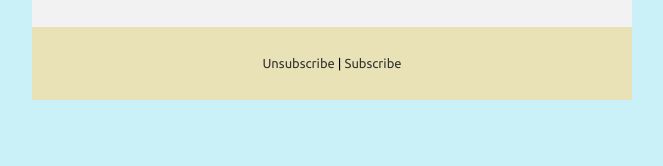
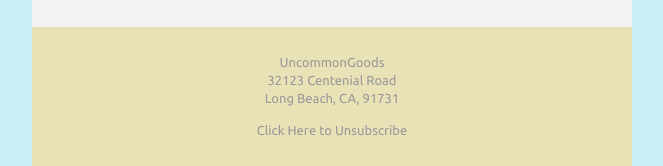
Before and after one commit to Cyse1/UncommonGoods, a plain HTML site: page index.html in a window 1280 px wide. Shown: the part 3582-3748 px from the top of the page, without its empty margins (308-971 px from the left). Before the commit the page ends 3682 px from the top, so only its background shows below. Drawn offline with Linux system fonts and the light colour scheme.

Commit message:
added address for CANSPAM compliance

```diff
--- a/index.html
+++ b/index.html
@@ -576,10 +576,22 @@
                   width="100%">
                   <tbody>
                     <tr>
-                      <td align="center" style="font-size:0;padding:10px 25px;word-break:break-word">
+                      <td align="center" class="padding" style="font-size:0;padding:0;word-break:break-word">
                         <div
                           style="color:#000;font-family:Ubuntu,Helvetica,Arial,sans-serif;font-size:13px;line-height:1;text-align:center">
-                          <a class="linkOne" href="https://www.unsubscribe1.netlify.app">Unsubscribe</a> | <a class="linkOne" href="#">Subscribe</a></div>
+                          <p style="color:#999;line-height:.4;padding:0">UncommonGoods</p>
+                          <p style="color:#999;line-height:.4;padding:0">32123 Centenial Road</p>
+                          <p style="color:#999;line-height:.4;padding:0">Long Beach, CA, 91731</p>
+                        </div>
+                      </td>
+                    </tr>
+                    <tr>
+                      <td align="center" class="padding" style="font-size:0;padding:0;word-break:break-word">
+                        <div
+                          style="color:#000;font-family:Ubuntu,Helvetica,Arial,sans-serif;font-size:13px;line-height:1;text-align:center">
+                          <p style="color:#999;line-height:.4;padding:0">Click Here to <a class="linkOne" href="#"
+                              style="color:#999;line-height:.4;padding:0">Unsubscribe</a></p>
+                        </div>
                       </td>
                     </tr>
                   </tbody>
```
Also changed, not shown: 1 other file.
